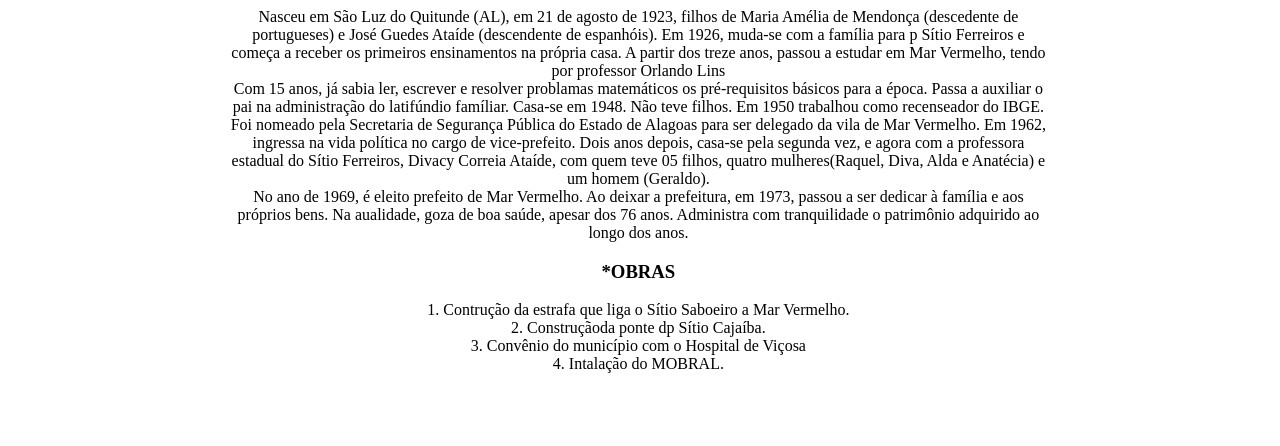
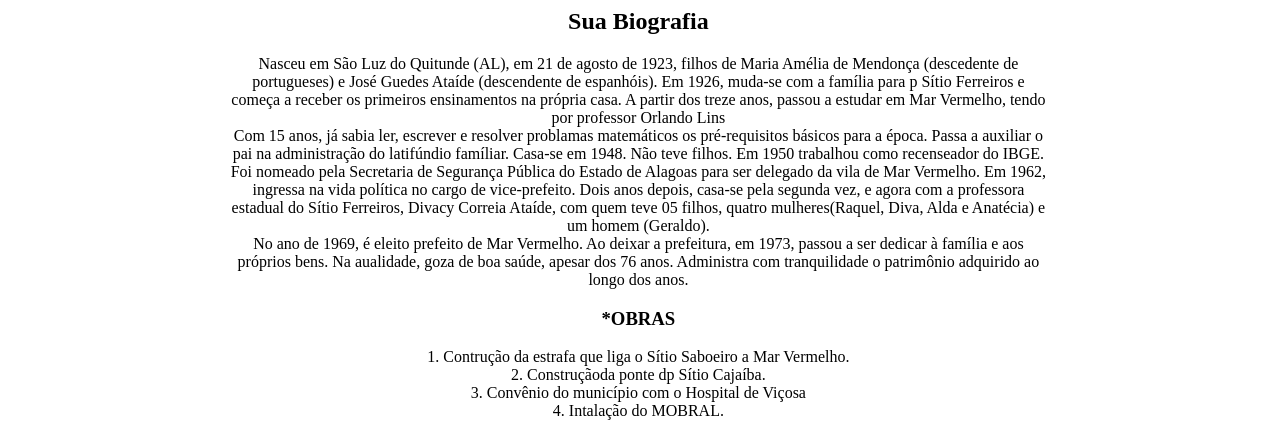
Before and after one commit to LuapabloSdA/proPref713, a plain HTML site: page index.html in a window 1280 px wide. Shown: the part 389-835 px from the top of the page. Before the commit the page ends 800 px from the top, so only its background shows below. Drawn offline with Linux system fonts and the light colour scheme.

Commit message:
Update index.html

```diff
--- a/index.html
+++ b/index.html
@@ -80,7 +80,7 @@
         </div>
         <div id="pag_meio">
             <img src="https://user-images.githubusercontent.com/98188181/159256547-1ef15746-25e3-4373-ad69-b96c64ba9e31.jpg" width="250" height="250">
-            <h2></h2>
+            <h2>Sua Biografia</h2>
             <p>Nasceu em São Luz do Quitunde (AL), em 21 de agosto de 1923, filhos de Maria Amélia
                 de Mendonça (descedente de portugueses) e José Guedes Ataíde (descendente de espanhóis).
              Em 1926, muda-se com a família para p Sítio Ferreiros e começa a receber os primeiros
```
